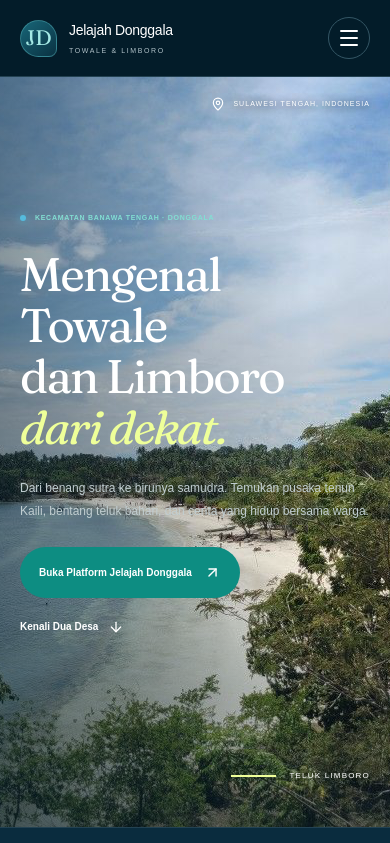
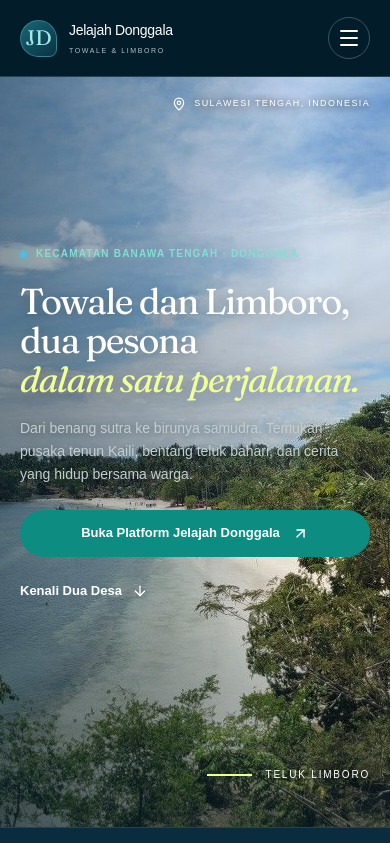
Before and after one commit to matthewpriantara/donggala-compro, a Next.js app: page / in a window 390 px wide. Shown: the top 843 px of the page. Built offline with nearby package versions, Linux system fonts and the light colour scheme.

Commit message:
feat(hero): update headline text to 'Towale dan Limboro, dua pesona dalam satu perjalanan.' and scale up hero typography

```diff
--- a/app/globals.css
+++ b/app/globals.css
@@ -253,7 +253,8 @@ em {
   min-height: 710px;
 }
 .hero-card {
-  width: 590px;
+  width: 100%;
+  max-width: 680px;
   background: transparent;
   border: none;
   border-radius: 0;
@@ -262,7 +263,7 @@ em {
   box-shadow: none;
 }
 .hero .location {
-  font-size: 8px;
+  font-size: 11px;
   letter-spacing: 0.16em;
   display: flex;
   align-items: center;
@@ -270,36 +271,38 @@ em {
   margin-bottom: 25px;
 }
 .location > span {
-  height: 6px;
-  width: 6px;
+  height: 7px;
+  width: 7px;
   border-radius: 50%;
   background: #55bbdd;
   box-shadow: 0 0 10px #55bbdd;
 }
 .hero h1 {
-  font-size: clamp(46px, 4.3vw, 65px);
+  font-size: clamp(52px, 5.2vw, 76px);
   line-height: 1.08;
+  text-shadow: 0 2px 20px rgba(0, 0, 0, 0.35);
 }
 .hero-description {
-  font-size: 12px;
+  font-size: 16px;
   color: #c1ced1;
-  max-width: 390px;
-  margin-top: 23px;
-  line-height: 1.9;
+  max-width: 520px;
+  margin-top: 24px;
+  line-height: 1.75;
+  text-shadow: 0 1px 10px rgba(0, 0, 0, 0.4);
 }
 .hero-actions {
   display: flex;
   align-items: center;
   gap: 20px;
-  margin-top: 27px;
+  margin-top: 32px;
 }
 .hero-actions .button {
-  font-size: 10px;
-  padding: 15px 17px;
+  font-size: 13px;
+  padding: 16px 26px;
   gap: 12px;
 }
 .hero-actions .text-link {
-  font-size: 10px;
+  font-size: 14px;
   gap: 10px;
 }
 .hero-card-bottom {
@@ -319,7 +322,7 @@ em {
   display: flex;
   gap: 8px;
   align-items: center;
-  font-size: 8px;
+  font-size: 11px;
   letter-spacing: 0.15em;
   text-shadow: 0 1px 10px #000;
 }
@@ -330,8 +333,9 @@ em {
   display: flex;
   align-items: center;
   gap: 13px;
-  font-size: 10px;
-  letter-spacing: 0.15em;
+  font-size: 12px;
+  letter-spacing: 0.18em;
+  text-shadow: 0 1px 10px #000;
 }
 .caption-line {
   height: 2px;
@@ -346,7 +350,7 @@ em {
   display: flex;
   align-items: center;
   gap: 9px;
-  font-size: 8px;
+  font-size: 11px;
   letter-spacing: 0.18em;
   white-space: nowrap;
 }
@@ -1110,39 +1114,40 @@ em {
     backdrop-filter: none;
   }
   .hero .location {
-    font-size: 7px;
-    letter-spacing: 0.1em;
-    margin-bottom: 26px;
+    font-size: 10px;
+    letter-spacing: 0.12em;
+    margin-bottom: 20px;
   }
   .hero h1 {
-    font-size: 47px;
+    font-size: clamp(36px, 9vw, 50px);
   }
   .hero-description {
-    font-size: 12px;
-    margin-top: 25px;
+    font-size: 14px;
+    margin-top: 18px;
+    line-height: 1.65;
   }
   .hero-actions {
     align-items: start;
     flex-direction: column;
-    gap: 9px;
+    gap: 12px;
     margin-top: 24px;
   }
   .hero-actions .button {
-    font-size: 10px;
-    padding: 16px 18px;
+    font-size: 13px;
+    padding: 14px 22px;
+    width: 100%;
+    justify-content: center;
   }
-  .hero-card-bottom {
-    font-size: 9px;
-    gap: 11px;
-    margin-top: 20px;
+  .hero-actions .text-link {
+    font-size: 13px;
   }
   .hero-coordinate {
     top: 20px;
-    font-size: 7px;
+    font-size: 9px;
   }
   .hero-caption {
     bottom: 45px;
-    font-size: 8px;
+    font-size: 10px;
   }
   .caption-line {
     width: 45px;
--- a/constants/helper.ts
+++ b/constants/helper.ts
@@ -191,9 +191,9 @@ export const PORTAL = {
   villageCta: "Kenali Dua Desa",
   location: "KECAMATAN BANAWA TENGAH · DONGGALA",
   eyebrow: "SEBUAH PERJALANAN DI PESISIR SULAWESI",
-  headline: "Mengenal Towale",
-  headlineSecond: "dan Limboro",
-  headlineAccent: "dari dekat.",
+  headline: "Towale dan Limboro,",
+  headlineSecond: "dua pesona",
+  headlineAccent: "dalam satu perjalanan.",
   description:
     "Dari benang sutra ke birunya samudra. Temukan pusaka tenun Kaili, bentang teluk bahari, dan cerita yang hidup bersama warga.",
   heroImage: "/images/hero_limboro_coastal.png",
```
